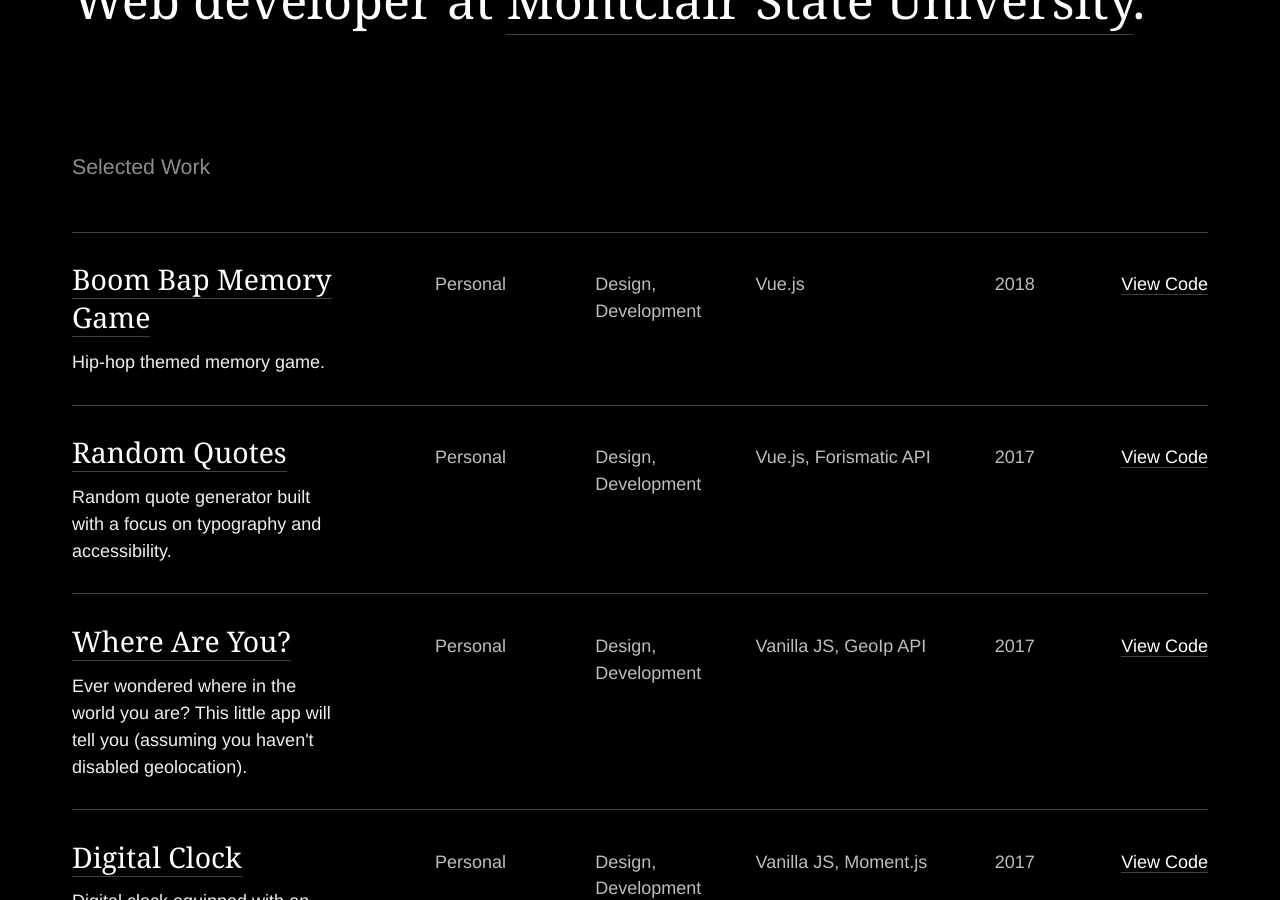
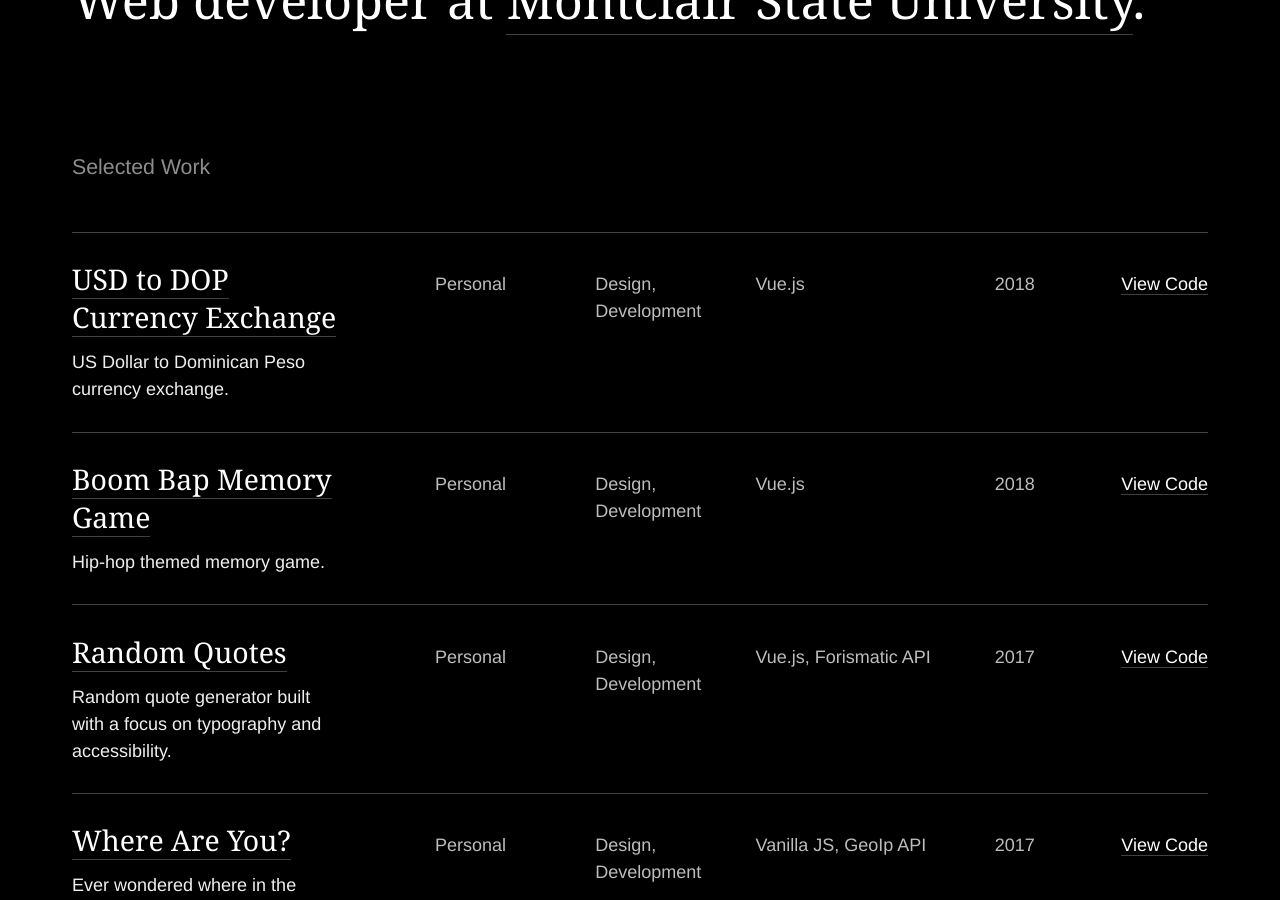
Before and after one commit to rcrespo9/portfolio-2018, a Jekyll site: the page built from index.md, in a window 1280 px wide and 900 px high, scrolled down 751 px. Built offline with Jekyll 4.4.1, drawn with Linux system fonts in a browser that asks for light colours; some web fonts are replaced.

Commit message:
added usd to dop

```diff
--- a/_data/projects.yml
+++ b/_data/projects.yml
@@ -33,3 +33,12 @@
   technologies: Vue.js
   context: Personal
   github_url: https://github.com/rcrespo9/hip-hop-memory-card-game
+
+- name: USD to DOP Currency Exchange
+  url: https://usd-to-dop.netlify.com/
+  description: US Dollar to Dominican Peso currency exchange.
+  year: 2018
+  role: Design, Development
+  technologies: Vue.js
+  context: Personal
+  github_url: https://github.com/rcrespo9/usd-dop-converter
```
